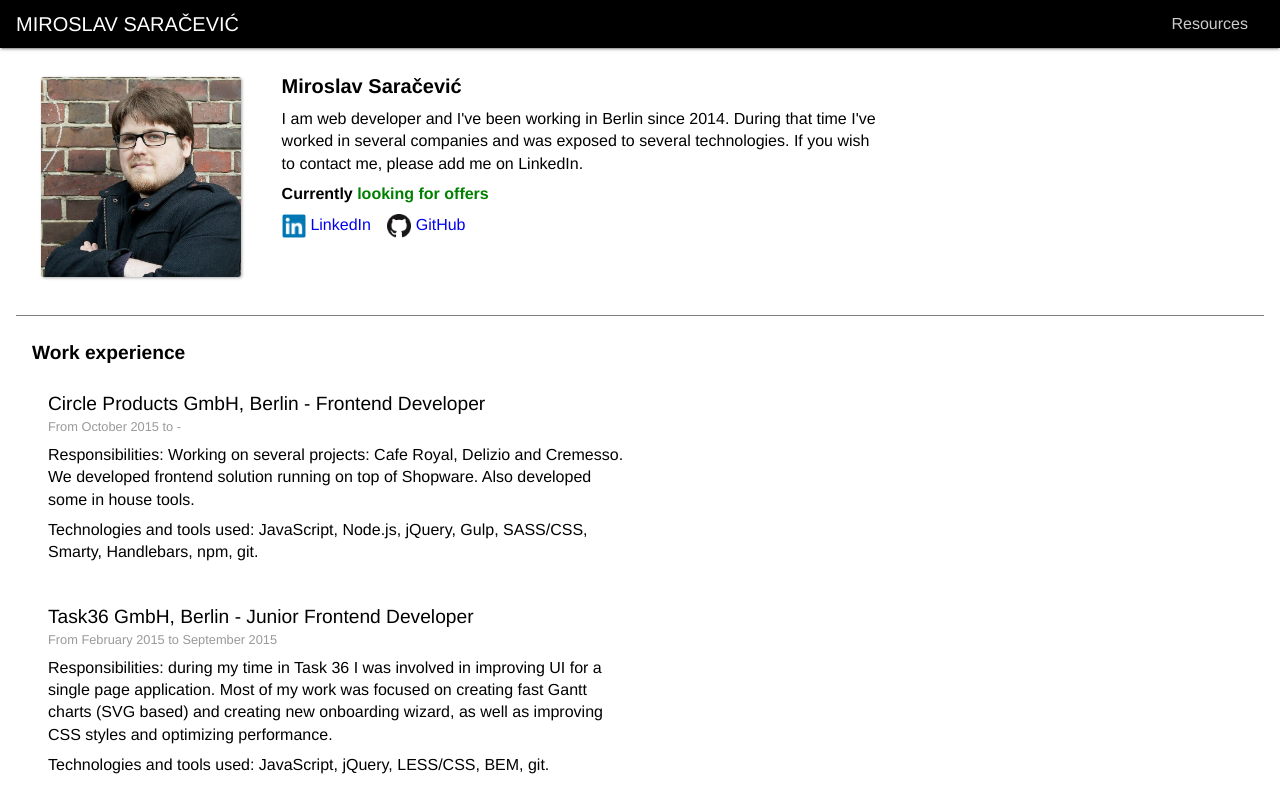
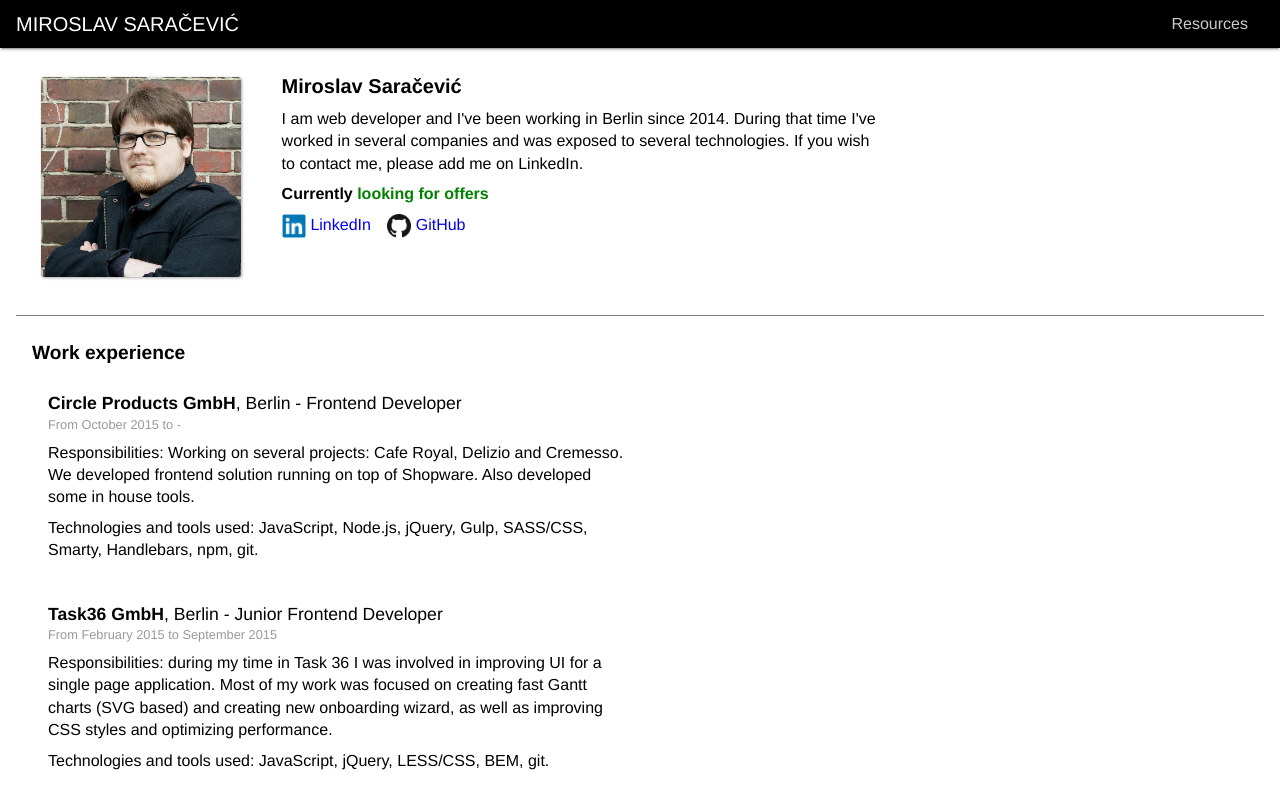
Before and after one commit to msaracevic/msaracevic.github.io, a React (Create React App) app: page /#/ in a window 1280 px wide. Shown: the top 800 px of the page. Built offline with nearby package versions, Linux system fonts and the light colour scheme.

Commit message:
Simplify home page by splitting render in more functions

```diff
--- a/public/styles/main.css
+++ b/public/styles/main.css
@@ -113,7 +113,7 @@ form {
     display: block;
     margin: 0 auto; }
 
-.long-text {
+.long-text, .personal__tagline, .work__item {
   max-width: 600px; }
 
 img {
@@ -582,8 +582,7 @@ p {
 .work {
   padding: 1rem 0 0 1rem; }
   .work__item {
-    padding: 0 0 1rem;
-    max-width: 600px; }
+    padding: 0 0 1rem; }
     @media (min-width: 768px) {
       .work__item {
         padding: 0.5rem 0 1rem 1rem; } }
--- a/src/components/Home/_home.scss
+++ b/src/components/Home/_home.scss
@@ -27,6 +27,9 @@
       color: gray
     }
   }
+  &__tagline {
+    @extend .long-text;
+  }
   &__contact {
     display: inline-flex;
     align-items: center;
@@ -42,8 +45,8 @@
 .work {
   padding: 1rem 0 0 1rem;
   &__item {
+    @extend .long-text;
     padding: 0 0 1rem;
-    max-width: 600px;
     @include media-breakpoint-up(md) {
       padding: 0.5rem 0 1rem 1rem;
     }
--- a/src/components/Home/index.js
+++ b/src/components/Home/index.js
@@ -2,7 +2,6 @@ import React, {Component} from 'react';
 import work from '../../data/work.json';
 
 export default class Home extends Component {
-
   constructor(props) {
     super(props);
     this.state = work;
@@ -11,7 +10,9 @@ export default class Home extends Component {
   workItem(type) {
     return this.state[type].map((item, index) => (
       <section key={index} className="work__item">
-        <h3 className="work__title">{item.company}, {item.location} - {item.position}</h3>
+        <h5 className="work__title">
+          <span className="bold">{item.company}</span>, {item.location} - {item.position}
+        </h5>
         <p className="disclaimer">From {item.start} to {item.end}</p>
         <p>Responsibilities: {item.responsibilities}</p>
         <p>Technologies and tools used: {item.technologies}</p>
@@ -19,26 +20,33 @@ export default class Home extends Component {
     ));
   }
 
-  render() {
+  static tagline() {
     return (
-      <article>
-        <section className="personal">
-          <section className="personal__image">
-            <img src="/images/personal.jpg" alt="personal"/>
-          </section>
-          <section className="personal__info">
-            <h1>Miroslav Saračević</h1>
-            <p className="long-text">
-              I am web developer and I've been working in Berlin since 2014. During that time I've worked in several companies and was exposed to several technologies. If you wish to contact me, please add me on LinkedIn.</p>
+      <p className="personal__tagline">
+        I am web developer and I've been working in Berlin since 2014. During that time I've worked in several companies and was exposed to several technologies. If you wish to contact me, please add me on LinkedIn.
+      </p>
+    );
+  }
+
+  availability() {
+    return (
       <p>
         <span className="bold">Currently </span>
+        {this.state.available ? (
           <span className="personal__status personal__status--active">
             looking for offers
           </span>
-              {/*<span className="personal__status personal__status--inactive">*/}
-              {/*Not looking for offers*/}
-              {/*</span>*/}
+        ) : (
+          <span className="personal__status personal__status--inactive">
+            not looking for offers
+          </span>
+        )}
       </p>
+    );
+  }
+
+  static contact() {
+    return (
       <p>
         <a href="https://www.linkedin.com/in/mirsarace" className="personal__contact">
           <span className="personal__contact-image">
@@ -53,8 +61,29 @@ export default class Home extends Component {
           <span className="personal__contact-label">GitHub</span>
         </a>
       </p>
+    );
+  }
+
+  personal() {
+    return (
+      <section className="personal">
+        <section className="personal__image">
+          <img src="/images/personal.jpg" alt="personal"/>
+        </section>
+        <section className="personal__info">
+          <h1>Miroslav Saračević</h1>
+          {Home.tagline()}
+          {this.availability()}
+          {Home.contact()}
         </section>
       </section>
+    );
+  }
+
+  render() {
+    return (
+      <article>
+        {this.personal()}
         <article className="work">
           <h3>Work experience</h3>
           {this.workItem('professional')}
--- a/src/data/work.json
+++ b/src/data/work.json
@@ -1,4 +1,5 @@
 {
+  "available": true,
   "professional": [
     {
       "company": "Circle Products GmbH",
```
Lines whose indentation alone changed are shown as unchanged.
